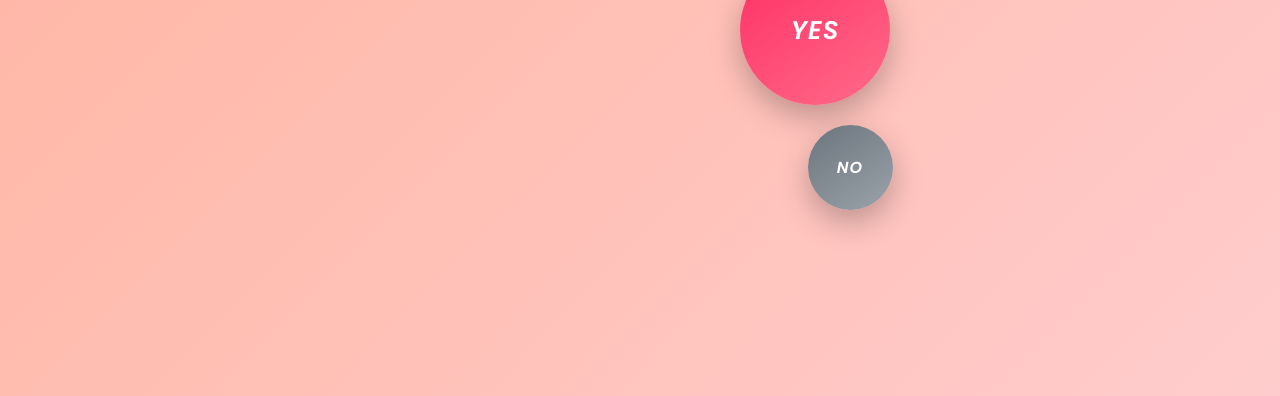
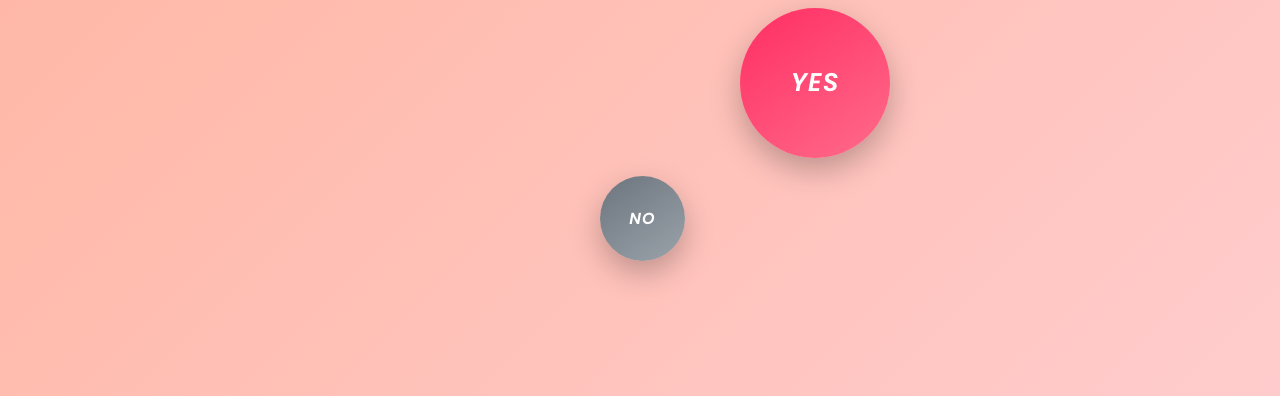
Before and after one commit to iankesh/iankesh.github.io, a plain HTML site: page index.html in a window 1280 px wide. Shown: the part 404-800 px from the top of the page. Drawn offline with Linux system fonts and the light colour scheme.

Commit message:
Adjust position of '.no' element in index.html

```diff
--- a/index.html
+++ b/index.html
@@ -79,13 +79,14 @@
     }
 
     .no {
+      position: fixed;
       width: 85px;
       height: 85px;
       border-radius: 50%;
       background: linear-gradient(145deg, #6c757d, #9aa3aa);
       font-size: 1rem;
       left: calc(50% - 40px);
-      top: 65%;
+      top: 70%;
     }
 
     .love-message {
```
